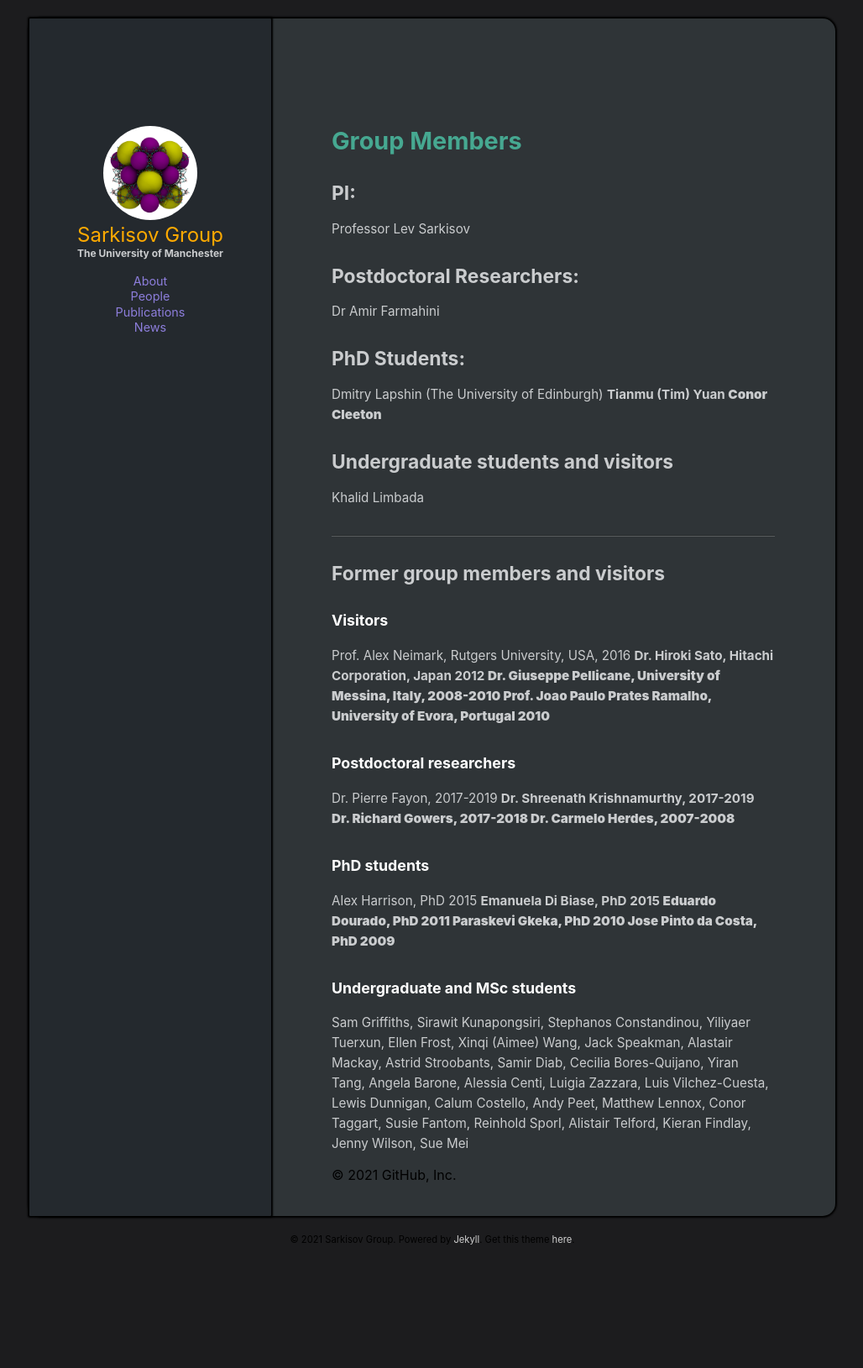
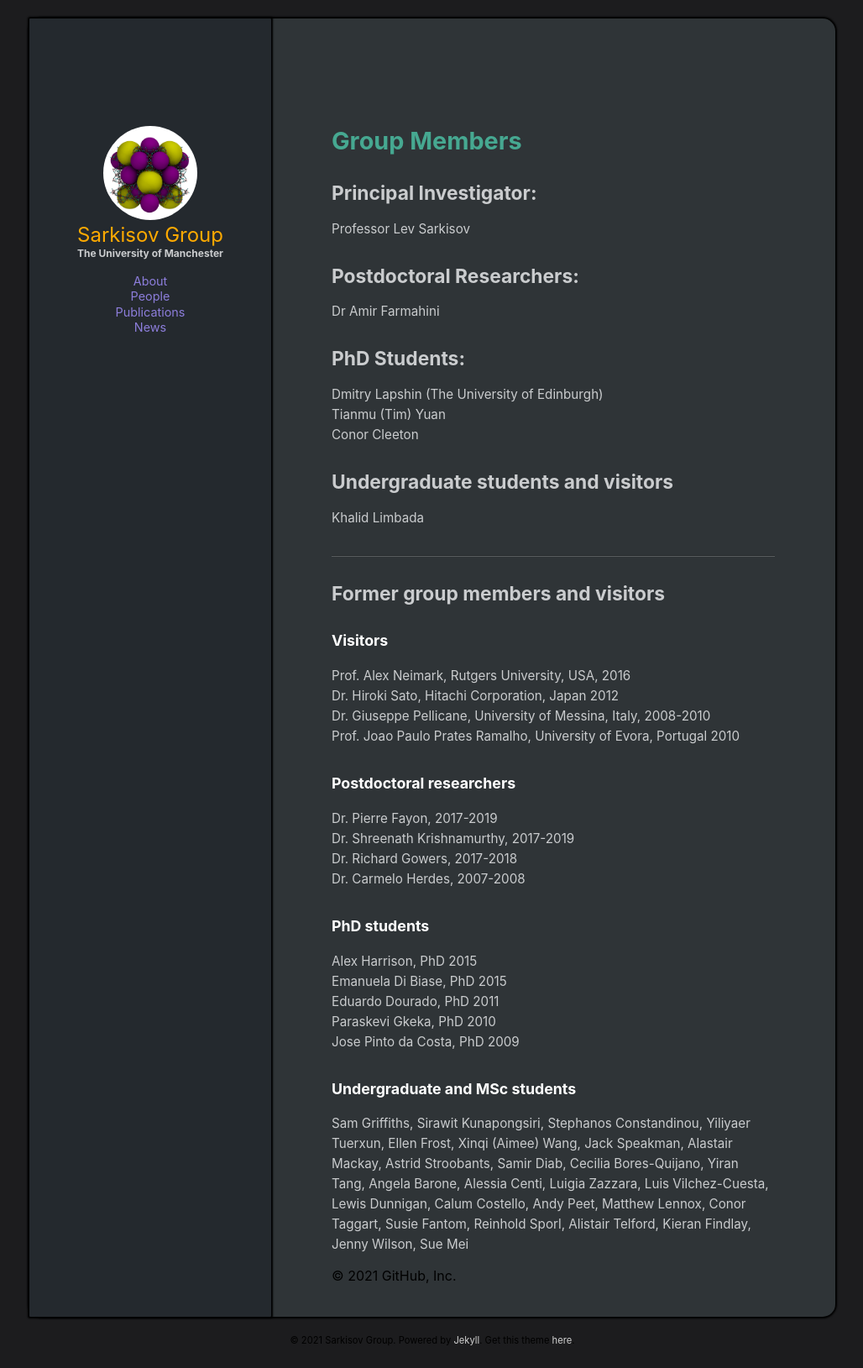
Before and after one commit to SarkisovGitHub/SarkisovGroup.github.io, a Jekyll site: the page built from People.md, in a window 1280 px wide. Shown: the whole page at 84% size, without its empty margins (125-1153 px from the left). Built offline with Jekyll 4.4.1, drawn with Linux system fonts in a browser that asks for light colours; before the commit the page ends 1509 px from its top, so only the background shows below that.

Commit message:
Update People.md

```diff
--- a/People.md
+++ b/People.md
@@ -3,16 +3,16 @@ title: Group Members
 layout: standard
 ---
 
-## PI:
+## Principal Investigator:
 Professor Lev Sarkisov
 
 ## Postdoctoral Researchers:
 Dr Amir Farmahini
 
 ## PhD Students:
-Dmitry Lapshin (The University of Edinburgh) <b>
-Tianmu (Tim) Yuan <b>
-Conor Cleeton <b>
+Dmitry Lapshin (The University of Edinburgh) <br>
+Tianmu (Tim) Yuan <br>
+Conor Cleeton <br>
 
 ## Undergraduate students and visitors
 Khalid Limbada
@@ -21,23 +21,23 @@ Khalid Limbada
 
 ## Former group members and visitors
 ### Visitors
-Prof. Alex Neimark, Rutgers University, USA, 2016 <b>
-Dr. Hiroki Sato, Hitachi Corporation, Japan 2012 <b>
-Dr. Giuseppe Pellicane, University of Messina, Italy, 2008-2010 <b>
-Prof. Joao Paulo Prates Ramalho, University of Evora, Portugal 2010 <b>
+Prof. Alex Neimark, Rutgers University, USA, 2016 <br>
+Dr. Hiroki Sato, Hitachi Corporation, Japan 2012 <br>
+Dr. Giuseppe Pellicane, University of Messina, Italy, 2008-2010 <br>
+Prof. Joao Paulo Prates Ramalho, University of Evora, Portugal 2010 <br>
 
 ### Postdoctoral researchers
-Dr. Pierre Fayon, 2017-2019 <b>
-Dr. Shreenath Krishnamurthy, 2017-2019 <b>
-Dr. Richard Gowers, 2017-2018 <b>
-Dr. Carmelo Herdes, 2007-2008 <b>
+Dr. Pierre Fayon, 2017-2019 <br>
+Dr. Shreenath Krishnamurthy, 2017-2019 <br>
+Dr. Richard Gowers, 2017-2018 <br>
+Dr. Carmelo Herdes, 2007-2008 <br>
 
 ### PhD students
-Alex Harrison, PhD 2015 <b>
-Emanuela Di Biase, PhD 2015 <b>
-Eduardo Dourado, PhD 2011 <b>
-Paraskevi Gkeka, PhD 2010 <b>
-Jose Pinto da Costa, PhD 2009 <b>
+Alex Harrison, PhD 2015 <br>
+Emanuela Di Biase, PhD 2015 <br>
+Eduardo Dourado, PhD 2011 <br>
+Paraskevi Gkeka, PhD 2010 <br>
+Jose Pinto da Costa, PhD 2009 <br>
 
 ### Undergraduate and MSc students
 Sam Griffiths, Sirawit Kunapongsiri, Stephanos Constandinou, Yiliyaer Tuerxun, Ellen Frost, Xinqi (Aimee) Wang, Jack Speakman, Alastair Mackay, Astrid Stroobants, Samir Diab, Cecilia Bores-Quijano, Yiran Tang, Angela Barone, Alessia Centi, Luigia Zazzara, Luis Vilchez-Cuesta, Lewis Dunnigan, Calum Costello, Andy Peet, Matthew Lennox, Conor Taggart, Susie Fantom, Reinhold Sporl, Alistair Telford, Kieran Findlay, Jenny Wilson, Sue Mei
```
